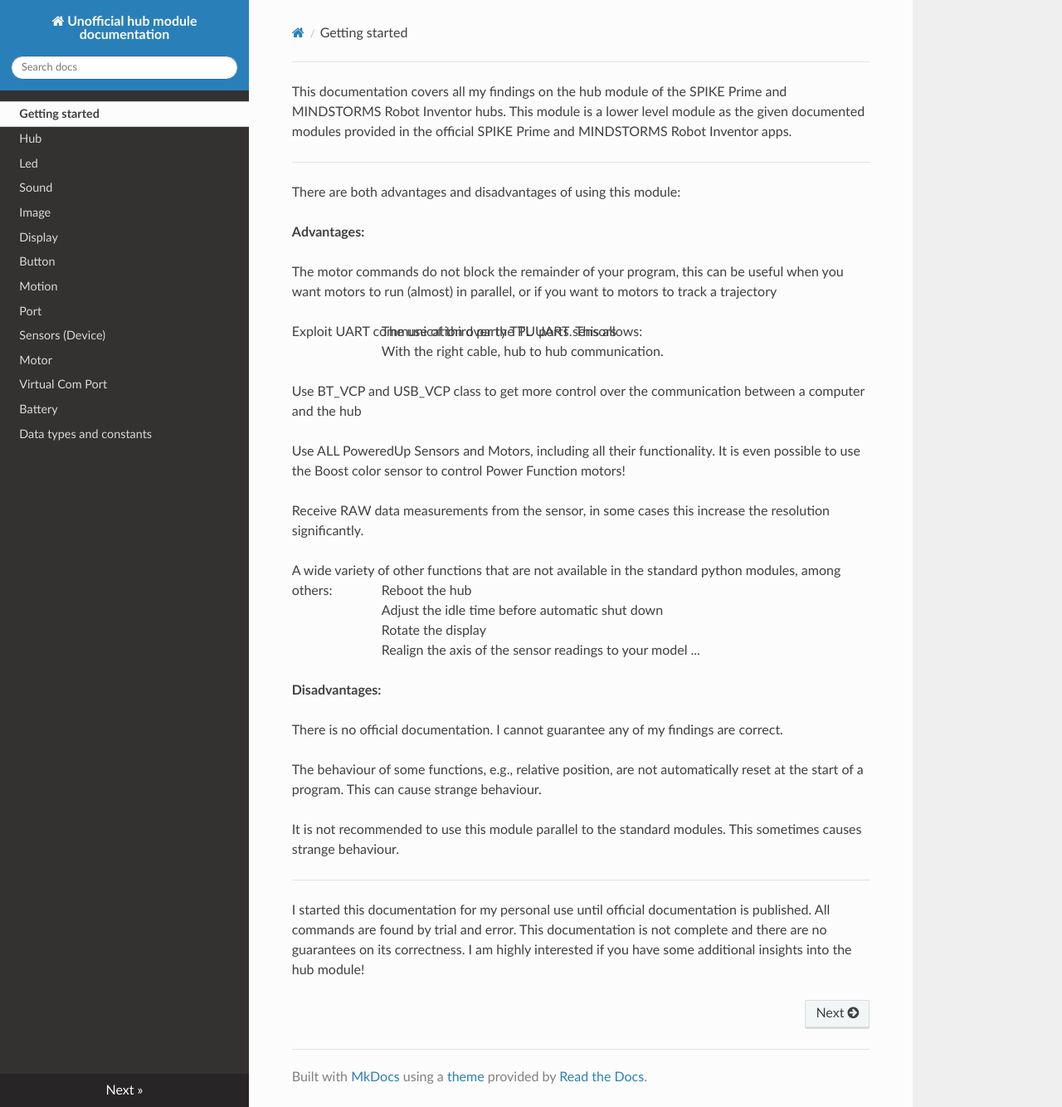
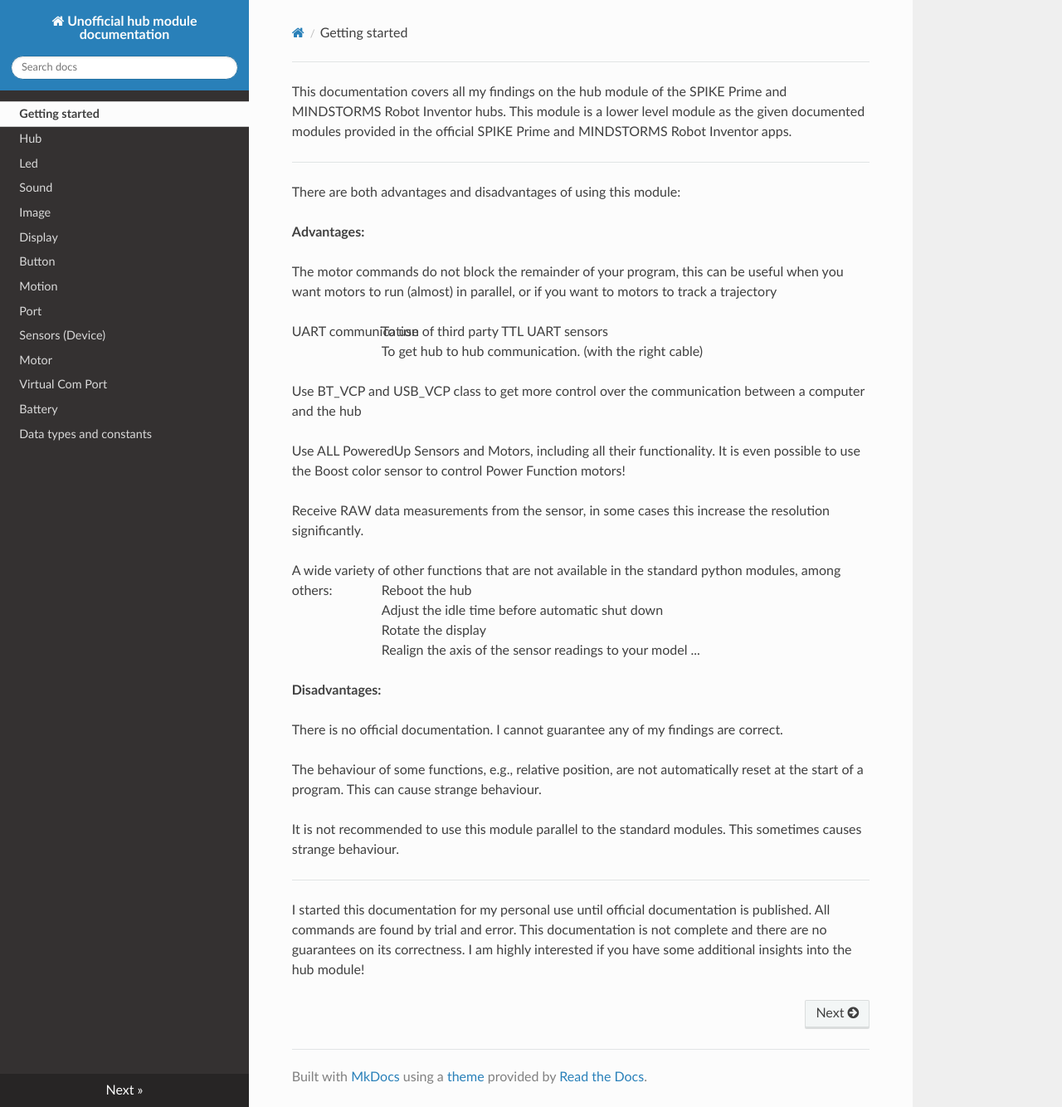
Before and after one commit to NStrijbosch/hub-module-notes, an MkDocs documentation site: the page built from docs/index.md, in a window 1280 px wide and 1334 px high. Shown: the whole window at 83% size. Built offline with MkDocs 1.6.1, drawn with Linux system fonts in a browser that asks for light colours; nearby versions of some CDN libraries.

Commit message:
Update index.md

```diff
--- a/docs/index.md
+++ b/docs/index.md
@@ -11,10 +11,10 @@
 
 The motor commands do not block the remainder of your program, this can be useful when you want motors to run (almost) in parallel, or if you want to motors to track a trajectory
 
-Exploit UART communication over the PU ports. This allows:
+UART communication
 
- *  The use of third party TTL UART sensors
- *  With the right cable, hub to hub communication.
+ *  To use of third party TTL UART sensors
+ *  To get hub to hub communication.  (with the right cable)
 
 Use BT_VCP and USB_VCP class to get more control over the communication between a computer and the hub
 
```
